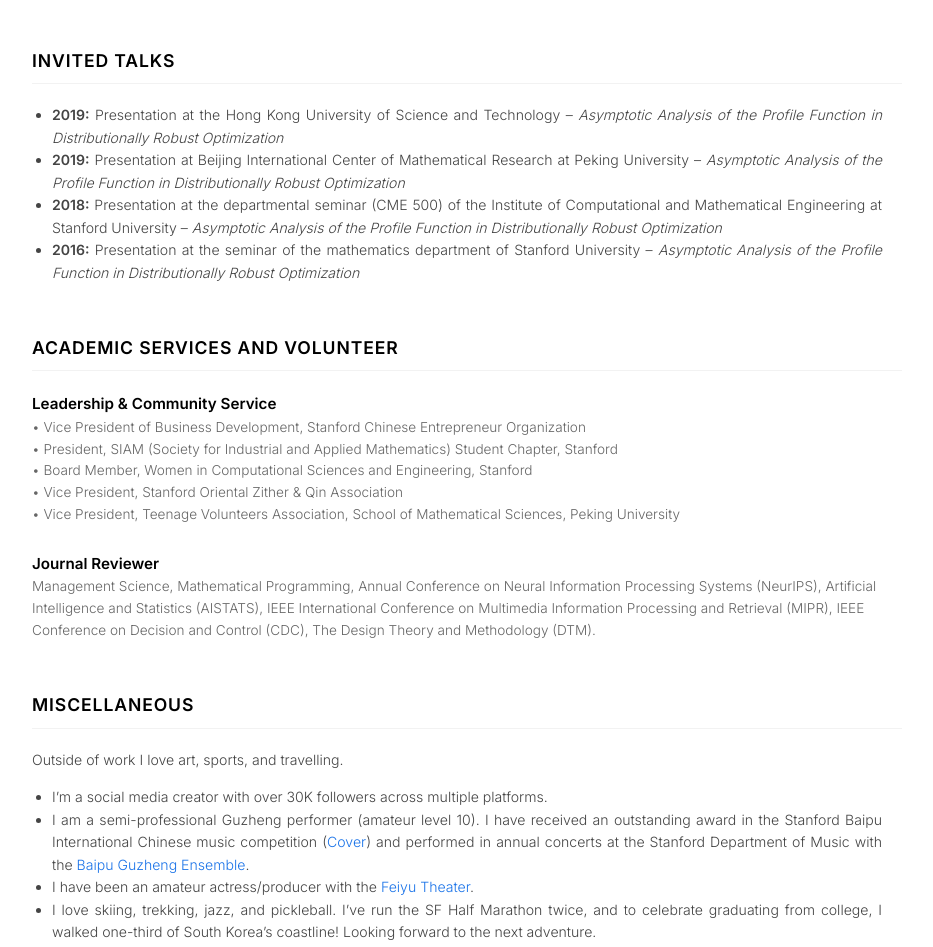
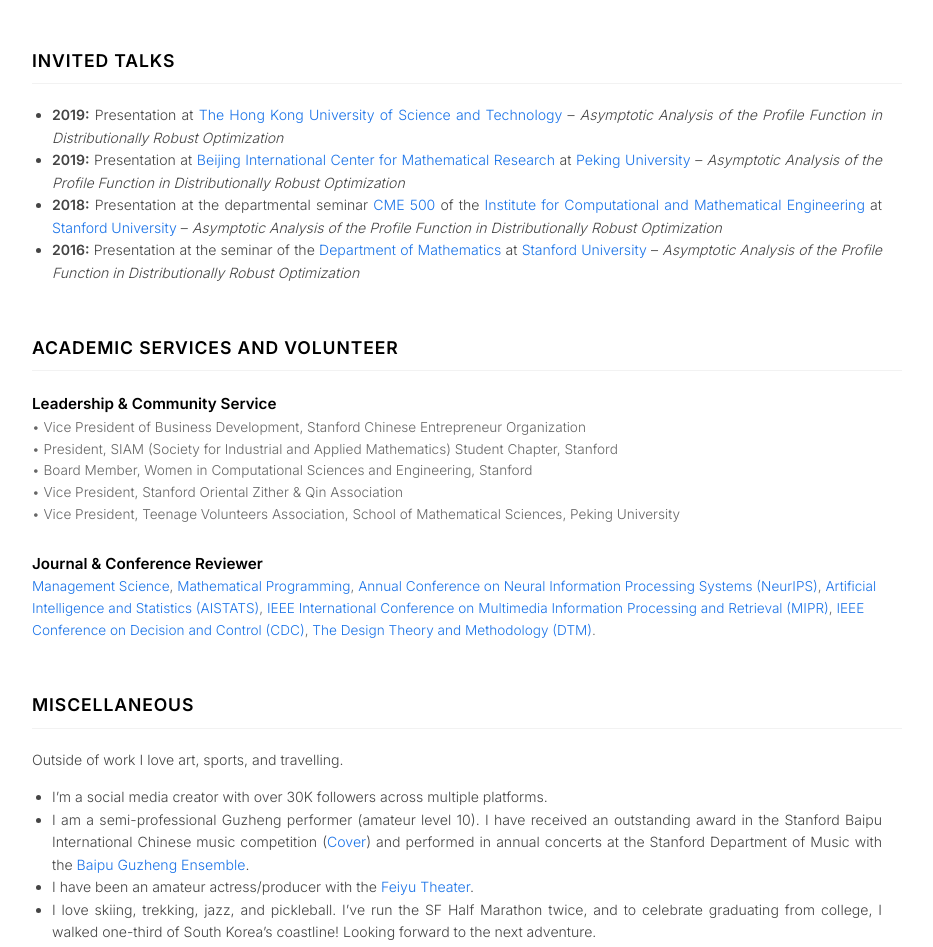
Before and after one commit to jinnyxie1024/jinnyxie1024.github.io, a plain HTML site: page index.html in a window 1280 px wide. Shown: the part 2926-3873 px from the top of the page, without its empty margins (173-1106 px from the left). Drawn offline with Linux system fonts and the light colour scheme.

Commit message:
Update index.html

```diff
--- a/index.html
+++ b/index.html
@@ -317,10 +317,30 @@
 <section id="invited-talks">
     <h2>Invited Talks</h2>
     <ul class="standard-text" style="list-style-type: disc; padding-left: 20px;">
-                    <li><b>2019:</b> Presentation at the Hong Kong University of Science and Technology – <i>Asymptotic Analysis of the Profile Function in Distributionally Robust Optimization</i></li>
-                    <li><b>2019:</b> Presentation at Beijing International Center of Mathematical Research at Peking University – <i>Asymptotic Analysis of the Profile Function in Distributionally Robust Optimization</i></li>
-                    <li><b>2018:</b> Presentation at the departmental seminar (CME 500) of the Institute of Computational and Mathematical Engineering at Stanford University – <i>Asymptotic Analysis of the Profile Function in Distributionally Robust Optimization</i></li>
-                    <li><b>2016:</b> Presentation at the seminar of the mathematics department of Stanford University – <i>Asymptotic Analysis of the Profile Function in Distributionally Robust Optimization</i></li>
+        <li>
+            <b>2019:</b> Presentation at
+            <a href="https://hkust.edu.hk/">The Hong Kong University of Science and Technology</a> –
+            <i>Asymptotic Analysis of the Profile Function in Distributionally Robust Optimization</i>
+        </li>
+        <li>
+            <b>2019:</b> Presentation at
+            <a href="https://bicmr.pku.edu.cn/">Beijing International Center for Mathematical Research</a> at
+            <a href="https://www.pku.edu.cn/">Peking University</a> –
+            <i>Asymptotic Analysis of the Profile Function in Distributionally Robust Optimization</i>
+        </li>
+        <li>
+            <b>2018:</b> Presentation at the departmental seminar
+            <a href="https://icme.stanford.edu/event/series/cme-500">CME 500</a> of the
+            <a href="https://icme.stanford.edu/">Institute for Computational and Mathematical Engineering</a> at
+            <a href="https://www.stanford.edu/">Stanford University</a> –
+            <i>Asymptotic Analysis of the Profile Function in Distributionally Robust Optimization</i>
+        </li>
+        <li>
+            <b>2016:</b> Presentation at the seminar of the
+            <a href="https://mathematics.stanford.edu/">Department of Mathematics</a> at
+            <a href="https://www.stanford.edu/">Stanford University</a> –
+            <i>Asymptotic Analysis of the Profile Function in Distributionally Robust Optimization</i>
+        </li>
     </ul>
 </section>
 
@@ -337,9 +357,15 @@
                     </div>
                 </div>
             <div class="item">
-                    <span class="item-title">Journal Reviewer</span>
+    <span class="item-title">Journal & Conference Reviewer</span>
     <div class="item-desc" style="border-left: none; padding-left: 0;">
-                        Management Science, Mathematical Programming, Annual Conference on Neural Information Processing Systems (NeurIPS), Artificial Intelligence and Statistics (AISTATS), IEEE International Conference on Multimedia Information Processing and Retrieval (MIPR), IEEE Conference on Decision and Control (CDC), The Design Theory and Methodology (DTM).
+        <a href="https://pubsonline.informs.org/journal/mnsc">Management Science</a>,
+        <a href="https://link.springer.com/journal/10107">Mathematical Programming</a>,
+        <a href="https://neurips.cc/">Annual Conference on Neural Information Processing Systems (NeurIPS)</a>,
+        <a href="https://aistats.org/">Artificial Intelligence and Statistics (AISTATS)</a>,
+        <a href="https://sites.google.com/view/mipr-2025/ieee-mipr">IEEE International Conference on Multimedia Information Processing and Retrieval (MIPR)</a>,
+        <a href="https://cdc2025.ieeecss.org/">IEEE Conference on Decision and Control (CDC)</a>,
+        <a href="https://www.asme-dtm.org/">The Design Theory and Methodology (DTM)</a>.
     </div>
 </div>
             </section>
@@ -362,8 +388,10 @@
 <footer style="text-align: center; padding: 40px 0; border-top: 1px solid #f2f2f2; font-size: 0.8rem; color: #999;">
   <div>&copy; 2026 Jin Xie</div>
 
-  <div class="visitor-widget" style="margin-top: 16px; transform: scale(0.25); transform-origin: top center; display: inline-block;">
+  <div style="width: 100%; max-width: 900px; margin: 16px auto 0; overflow: visible; text-align: center;">
+    <div class="visitor-widget" style="display: inline-block; transform: scale(0.5); transform-origin: top center;">
       <script type="text/javascript" id="mapmyvisitors" src="https://mapmyvisitors.com/map.js?d=tpMYEfjrZGOG-hkkpLT9k50QnSyyDh_l6hCgUYZzPT0&cl=ffffff&w=a"></script>
+    </div>
   </div>
 </footer>
 
```
Lines whose indentation alone changed are shown as unchanged.
